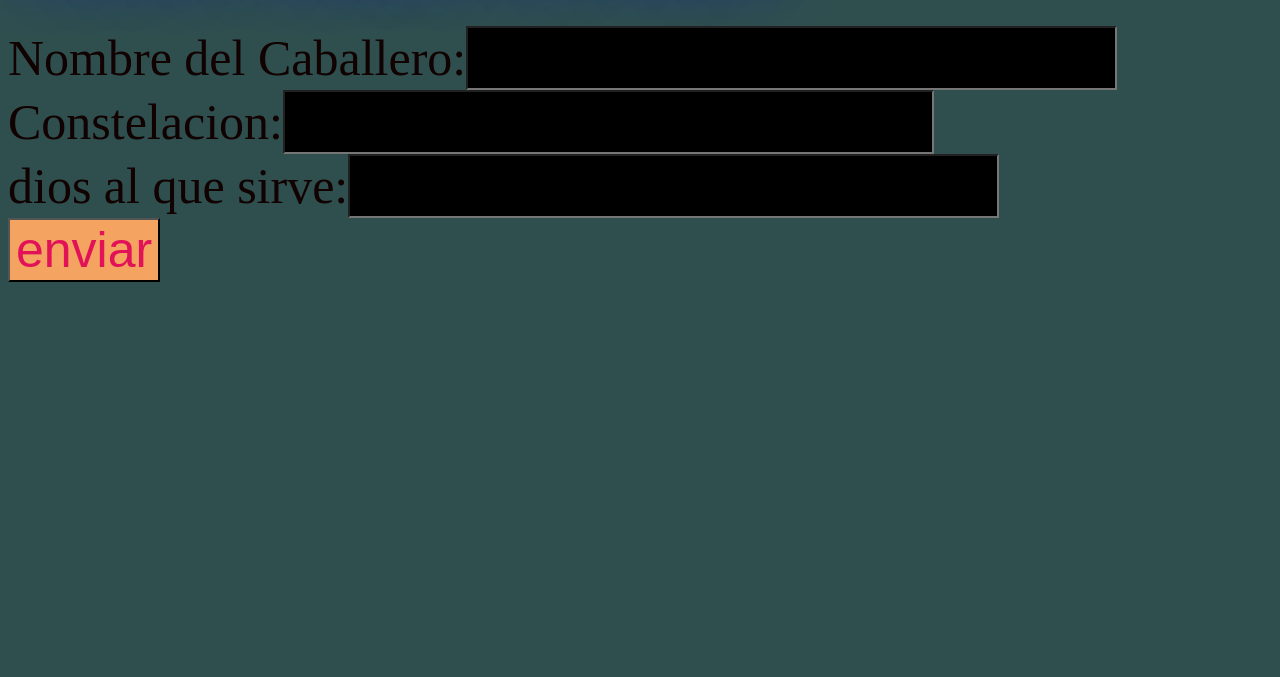
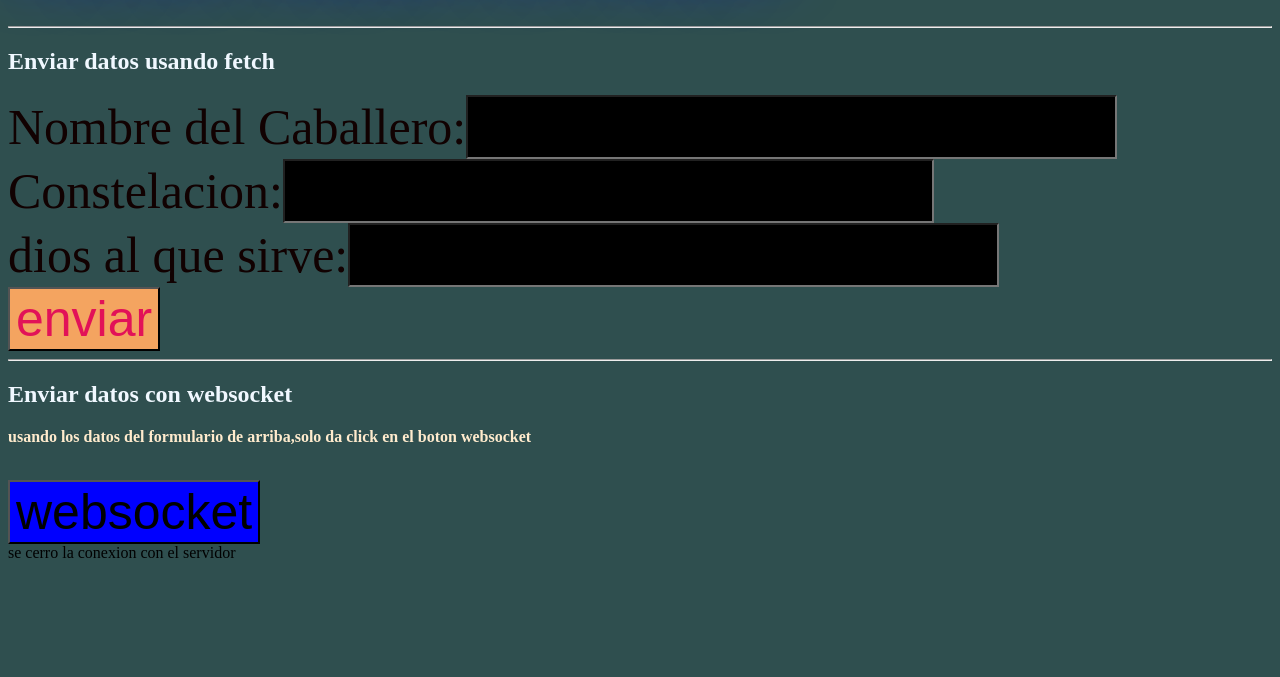
Before and after one commit to reyBlanco/cliente_fastapi, a plain HTML site: page index.html in a window 1280 px wide. Shown: the part 123-800 px from the top of the page. Drawn offline with Linux system fonts and the light colour scheme.

Commit message:
agregando websocket

```diff
--- a/fetch.js
+++ b/fetch.js
@@ -4,8 +4,15 @@ const $form_caballero=d.querySelector("#form_caballero"),
       $text_constelacion=$form_caballero.querySelector("#text_constelacion"),
       $text_dios=$form_caballero.querySelector("#text_dios");
 
-const $submit_enviar=$form_caballero.querySelector("#submit_enviar")
+const $submit_enviar=$form_caballero.querySelector("#submit_enviar");
+const $submit_websocket=d.querySelector("#submit_websocket");
 const $contenedor=d.querySelector("#contenedor");
+
+let url1="https://render-fbxh.onrender.com/enviar";
+let url2="http://192.168.100.16:3000/enviar"
+let url_ws="ws://192.168.100.16:3000/ws"
+
+const ws=new WebSocket(url_ws)
 
 const enviar=async (paquete)=>{
     let {url,data,method,mode,headers,msgError}=paquete;
@@ -38,7 +45,7 @@ d.addEventListener("click",(e)=>{
 
         //let {url,data,method,mode,headers,msgError}=paquete;
         let paquete={
-            url:"https://render-fbxh.onrender.com/enviar",
+            url:url2,
             method:"POST",
             mode:"cors",
             data:caballero,
@@ -57,4 +64,35 @@ d.addEventListener("click",(e)=>{
         })
 
     }
+    if (e.target===$submit_websocket){
+        let nombre=$text_caballero.value;
+        let constelacion=$text_constelacion.value;
+        let dios=$text_dios.value
+
+        let caballero={
+            nombre,
+            constelacion,
+            dios
+        }
+
+        ws.send(JSON.stringify(caballero))
+    }
 });
+
+ws.addEventListener("open",(e)=>{
+    $contenedor.innerHTML="conectado con el websocket";
+
+});
+
+ws.addEventListener("error",(e)=>{
+    $contenedor.innerHTML="erro al conectar con el websocket";
+});
+
+ws.addEventListener("close",(e)=>{
+    $contenedor.innerHTML="se cerro la conexion con el servidor";
+});
+
+ws.addEventListener("message",(msg)=>{
+    mensaje=msg.data;
+    $contenedor.innerHTML=mensaje;
+});
--- a/index.html
+++ b/index.html
@@ -8,12 +8,20 @@
 </head>
 <body>
     <h1>Guardar caballero del zodiaco</h1>
+    <hr>
+    <h2>Enviar datos usando fetch</h2>
     <form action="" id="form_caballero">
         <label for="">Nombre del Caballero:</label><input type="text" name="caballero" id="text_caballero"><br>
         <label for="">Constelacion:</label><input type="text" name="constelacion" id="text_constelacion"><br>
         <label for="">dios al que sirve:</label><input type="text" name="dios" id="text_dios"><br>
         <input type="submit" value="enviar" id="submit_enviar">
     </form>
+    <hr>
+
+    <h2>Enviar datos con websocket</h2>
+    <p id="p1">usando los datos del formulario de arriba,solo da click en el boton websocket</p><br>
+    <input type="submit" id="submit_websocket" value="websocket" >
+
     <div id="contenedor"></div>
     <script src="./fetch.js"></script>
 </body>
--- a/style.css
+++ b/style.css
@@ -5,7 +5,7 @@ h1{
     text-shadow: 5px 5px 1px rgb(22, 88, 174),
                  0 0 1em blue,
                  0 0 0.2em rgb(34, 34, 40);
-    color:rgb(23, 2, 20);
+    color:rgb(133, 219, 14);
     font-size: 60px;
 }
 
@@ -37,3 +37,17 @@ h1{
     background-color: sandybrown;
     color:rgba(224, 9, 88, 0.944);
 }
+
+h2{
+    color: aliceblue;
+}
+
+#p1{
+    font-weight: 900;
+    color: blanchedalmond;
+}
+
+#submit_websocket{
+    background-color: blue;
+    font-size: 50px;
+}
```
